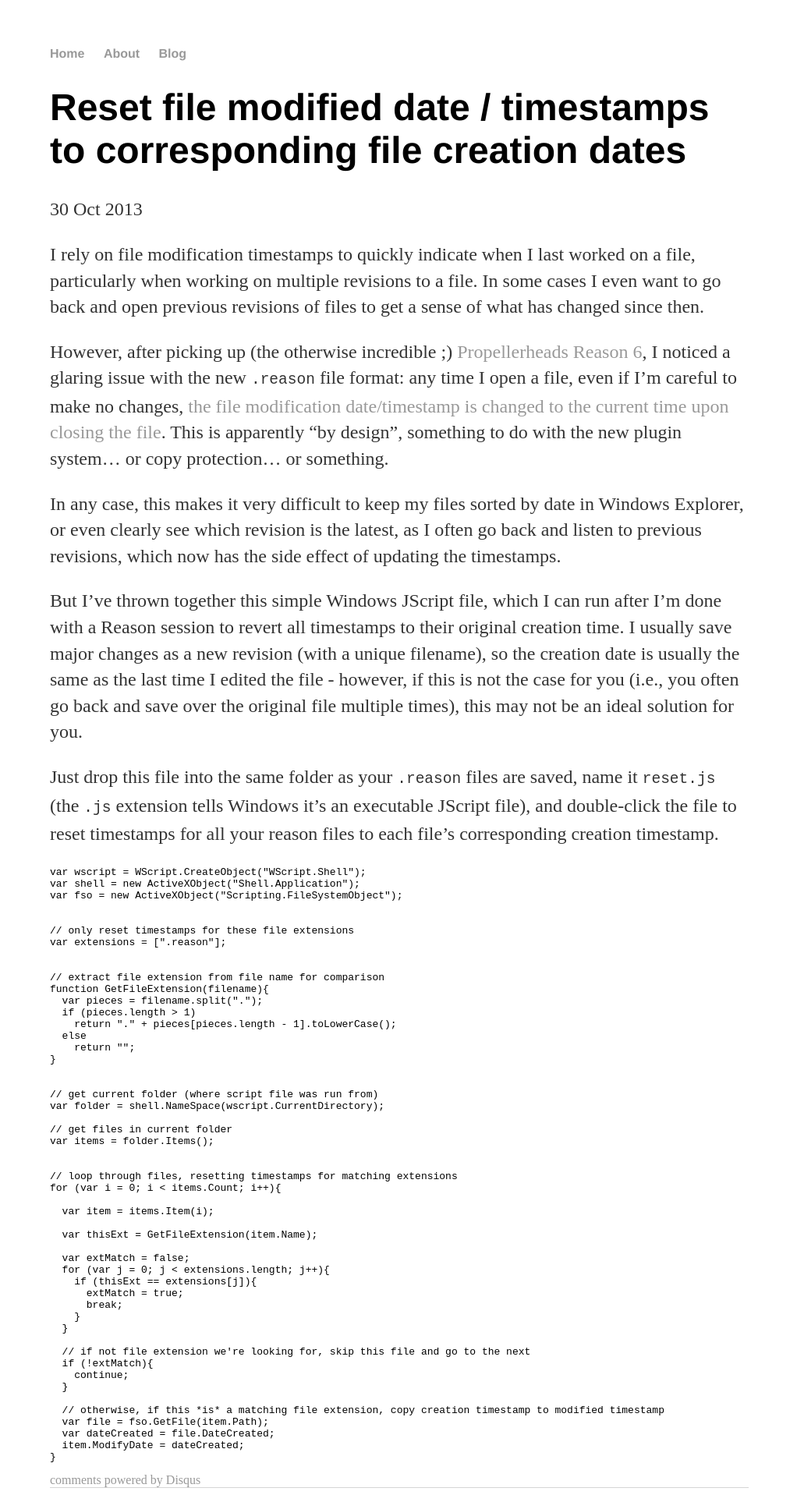
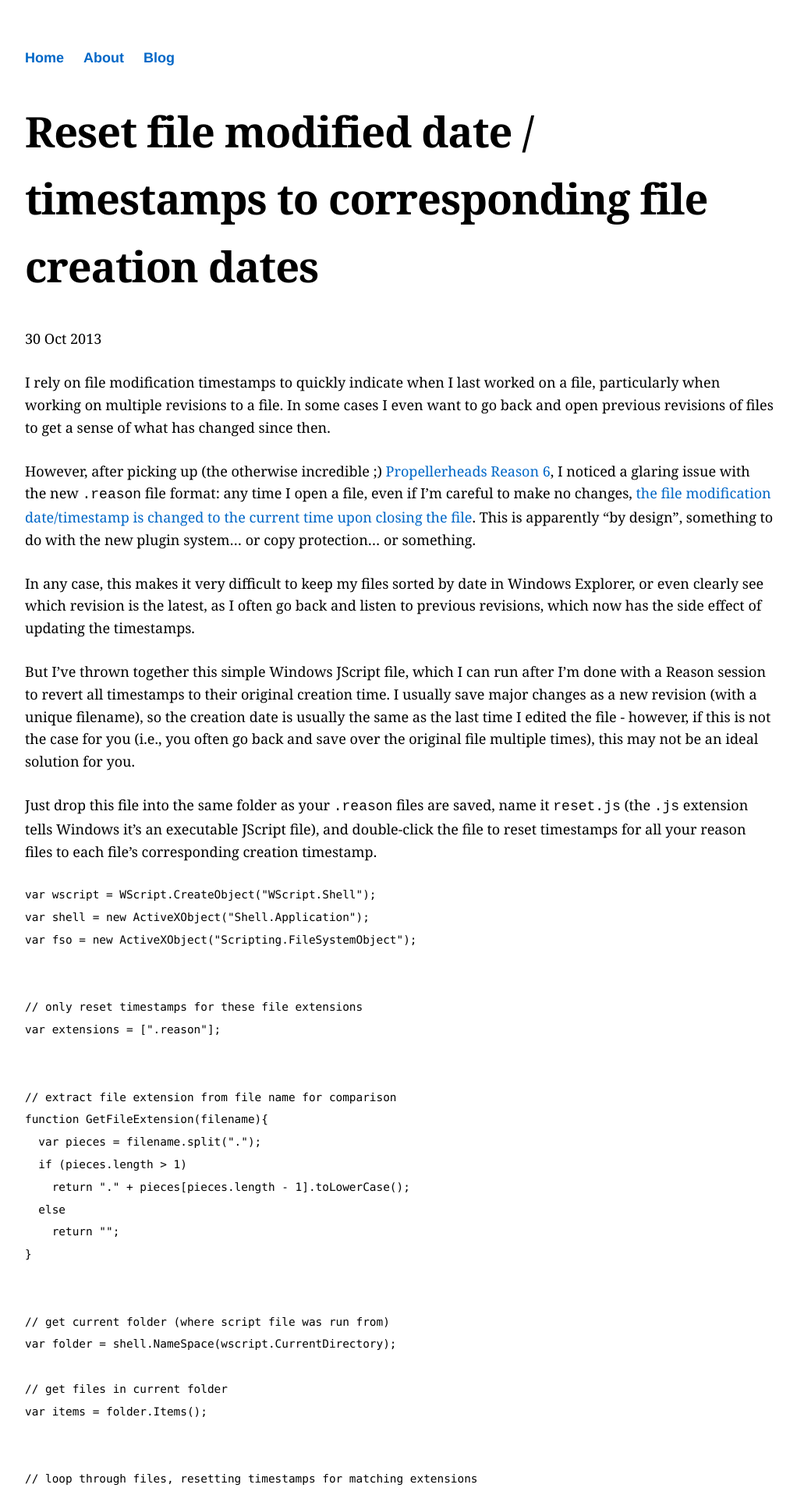
Before and after one commit to acatalept/acatalept.github.io, a Jekyll site: the page built from _posts/2013-10-30-reset-file-modified-date-timestamps-to-corresponding-file-creation-dates.md, in a window 1280 px wide. Shown: the top 1917 px of the page at 78% size, without its empty margins (128-1150 px from the left). Built offline with Jekyll 4.4.1, drawn with Linux system fonts in a browser that asks for light colours; some web fonts are replaced; comment, search, counter and statistics services are not loaded.

Commit message:
Update main.css

```diff
--- a/css/main.css
+++ b/css/main.css
@@ -1,6 +1,14 @@
 body {
     margin: 60px auto;
-    width: 70%;
+    max-width: 960px;
+    font: 400 18px/1.6 "Sorts Mill Goudy", Georgia, Cambria, "Times New Roman", Times, serif;
+    font-smoothing: antialiased;
+    text-rendering: optimizeLegibility;
+}
+::selection {
+    background: #57a3e8;
+    color: #fff;
+    text-shadow: none;
 }
 nav ul, footer ul {
     font-family:'Helvetica', 'Arial', 'Sans-Serif';
@@ -13,20 +21,59 @@ nav ul li, footer ul li {
     margin-right: 20px;
 }
 a {
+    color: #0067C7;
+    -webkit-transition: color .3s;
+    transition: color .3s;
     text-decoration: none;
-    color: #999;
 }
+a:focus,
 a:hover {
+    color: #57a3e8;
     text-decoration: underline;
 }
 h1 {
     font-size: 3em;
-    font-family:'Helvetica', 'Arial', 'Sans-Serif';
+    letter-spacing: -1px;
 }
 p {
-    font-size: 1.5em;
-    line-height: 1.4em;
-    color: #333;
+    margin: 0 0 1.5em;
+}
+:not(pre) > code[class*=language-] {
+    padding: .1em;
+    border-radius: .3em;
+}
+code[class*=language-],
+pre[class*=language-] {
+    font-size: 80%;
+    max-width: 100%;
+    word-wrap: break-word;
+    word-break: break-word;
+    white-space: pre-wrap;
+}
+code[class*=language-],
+pre[class*=language-] {
+    color: #000;
+    text-shadow: 0 1px #fff;
+    font-family: Consolas, Monaco, 'Andale Mono', monospace;
+    direction: ltr;
+    text-align: left;
+    white-space: pre;
+    word-spacing: normal;
+    word-break: normal;
+    -moz-tab-size: 4;
+    -o-tab-size: 4;
+    tab-size: 4;
+    -webkit-hyphens: none;
+    -moz-hyphens: none;
+    -ms-hyphens: none;
+    hyphens: none;
+}
+code,
+kbd,
+pre,
+samp {
+    font-family: monospace, serif;
+    font-size: 1em;
 }
 footer {
     border-top: 1px solid #d5d5d5;
```
